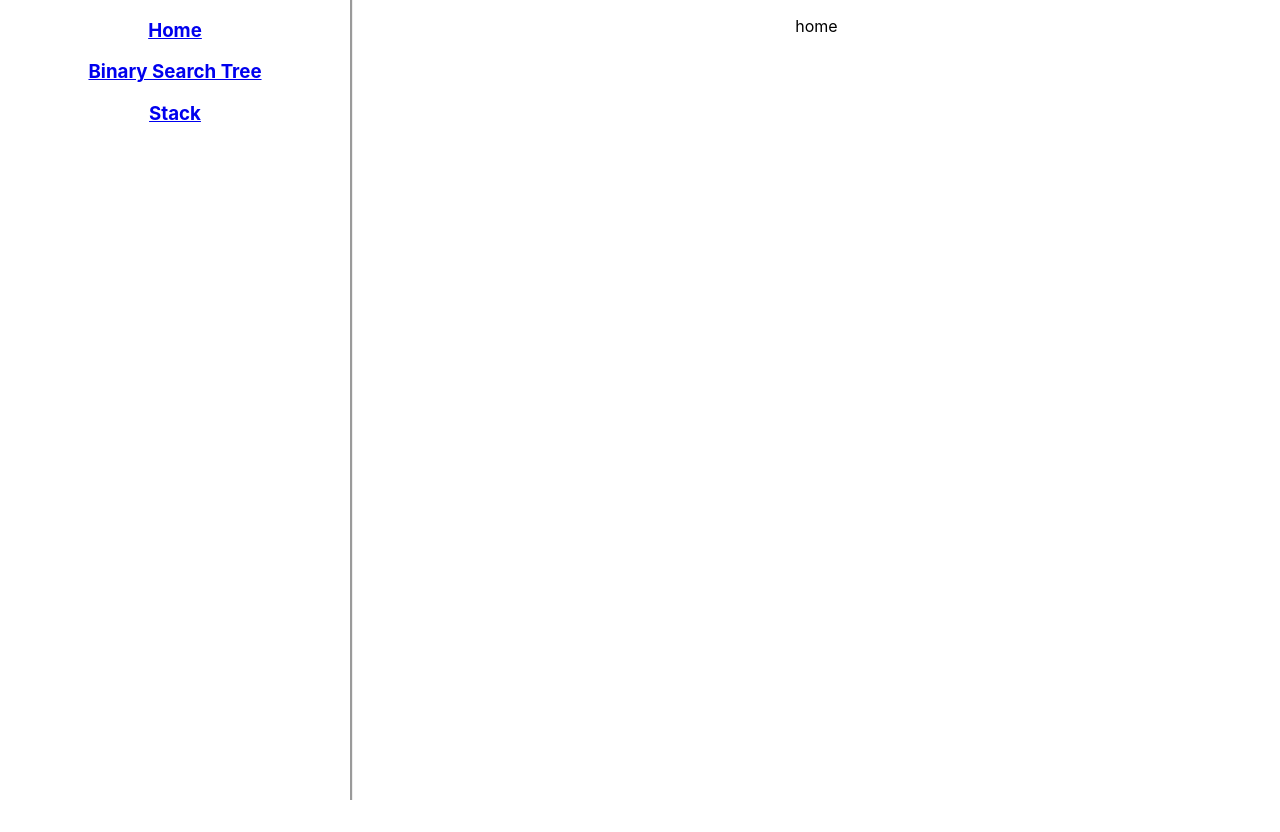
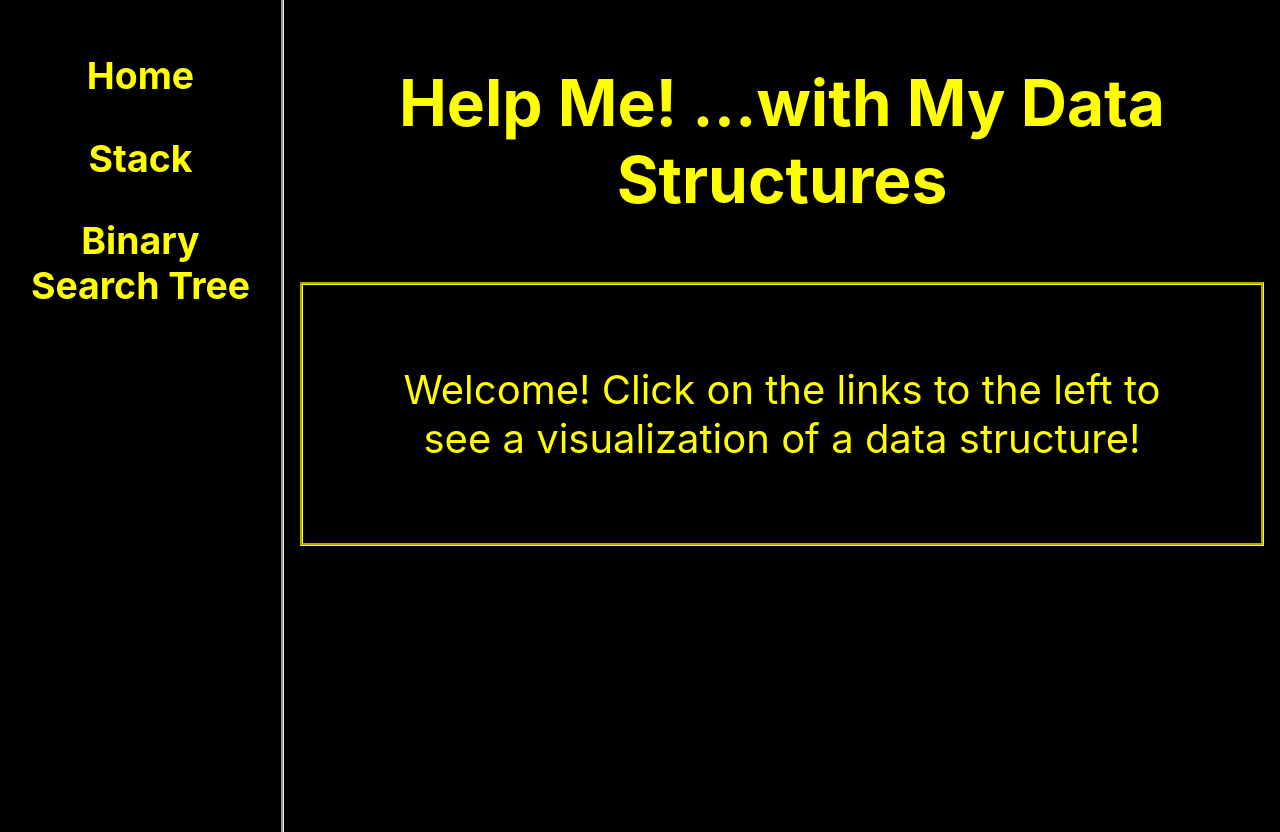
Before and after one commit to k-westbrook/help-my-data-structure, a React (Create React App) app: page / in a window 1280 px wide. Before the commit the page ends 800 px from the top, so only its background shows below. Built offline with nearby package versions, Linux system fonts and the light colour scheme.

Commit message:
udpated css

```diff
--- a/src/App.css
+++ b/src/App.css
@@ -2,6 +2,8 @@
   text-align: center;
   display: flex;
   flex-direction: row;
+  background-color: black;
+  color:yellow;
 }
 .App-logo {
   animation: App-logo-spin infinite 20s linear;
@@ -34,14 +36,30 @@
 }
 
 .nav-bar-container{
-
-  flex-grow: 1;
+  width:20vw;
   border-right-style: groove;
   height: 100vh;
+  font-size: 4vh;
+  padding: 2vh;
 }
 
+.link{
+color:yellow;
+  text-decoration: none;
+}
 .route-container{
-flex-grow: 5;
+width: 80vw;
+
+}
+.home-page{
+  font-size: 5vw;
+}
+.home-page-text{
+  font-size:5vh;
+  padding:10vh;
+  margin:2vh;
+  border-style:groove;
+  border-color: yellow;
 }
 
 .stack-container{
@@ -83,3 +101,12 @@ border-style:solid;
   margin-top:5vh;
   margin-bottom: 2vh;
 }
+
+.stack-empty
+{
+  font-size: 8vh;
+  text-align: left;
+  padding:0;
+  margin-top:5vh;
+  margin-bottom: 2vh;
+}
--- a/src/Home.js
+++ b/src/Home.js
@@ -8,7 +8,9 @@ class Home extends React.Component {
   render() {
     return (
       <div>
-        <p>home</p>
+        <h3 className='home-page'>Help Me! ...with My Data Structures</h3>
+
+        <p className='home-page-text'>Welcome! Click on the links to the left to see a visualization of a data structure!</p>
       </div>
     )
   }
--- a/src/NavBar.js
+++ b/src/NavBar.js
@@ -9,21 +9,22 @@ class Routes extends React.Component {
   render() {
     return (
       <div className='nav-bar-container'>
-        <div>
-          <Link to="/">
+        <div >
+          <Link className='link' to="/">
             <h3>Home</h3>
           </Link>
         </div>
         <div>
-          <Link to="/binarysearchtree">
+          <Link className='link' to="/stack">
+            <h3>Stack</h3>
+          </Link>
+        </div>
+        <div>
+          <Link className='link' to="/binarysearchtree">
             <h3>Binary Search Tree</h3>
           </Link>
         </div>
-        <div>
-          <Link to="/stack">
-            <h3>Stack</h3>
-          </Link>
-        </div>
+
 
       </div>
     )
```
Also changed, not shown: 1 other file (tests, documents, lock files or other folders).
